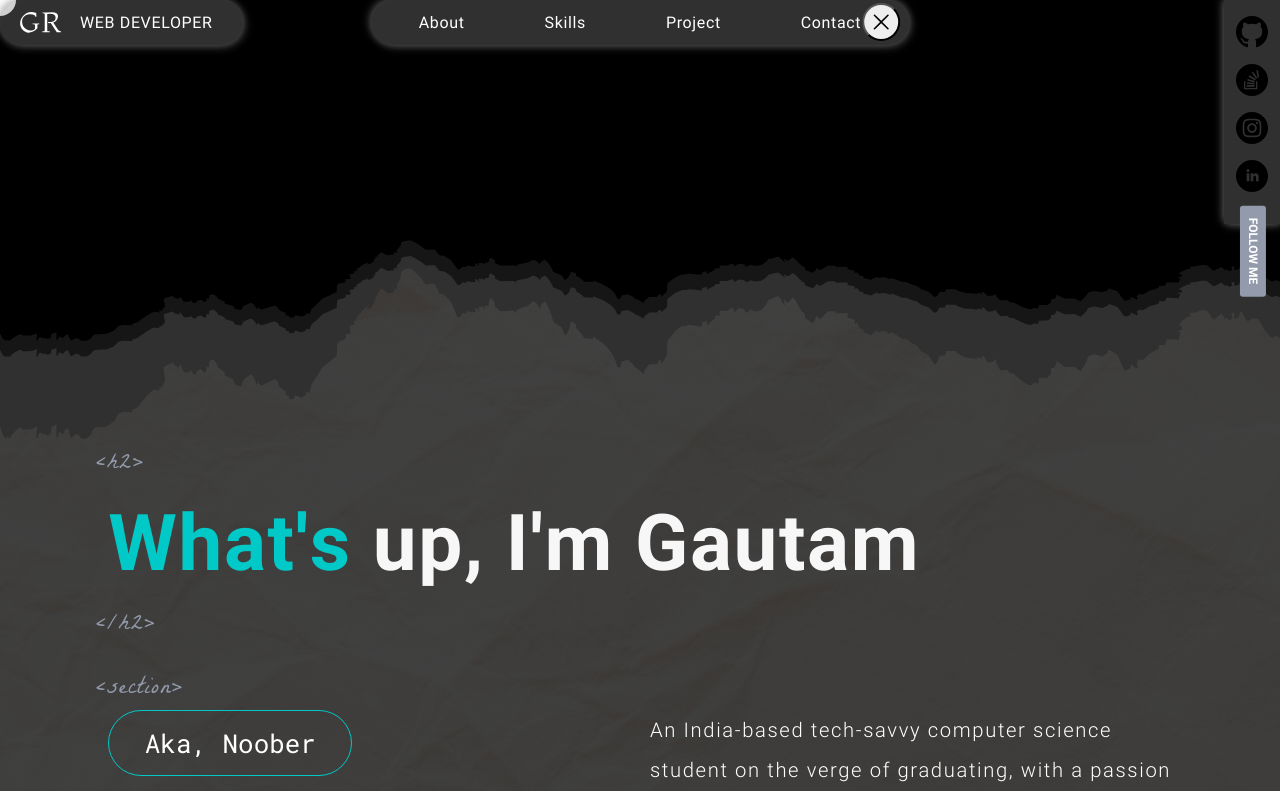
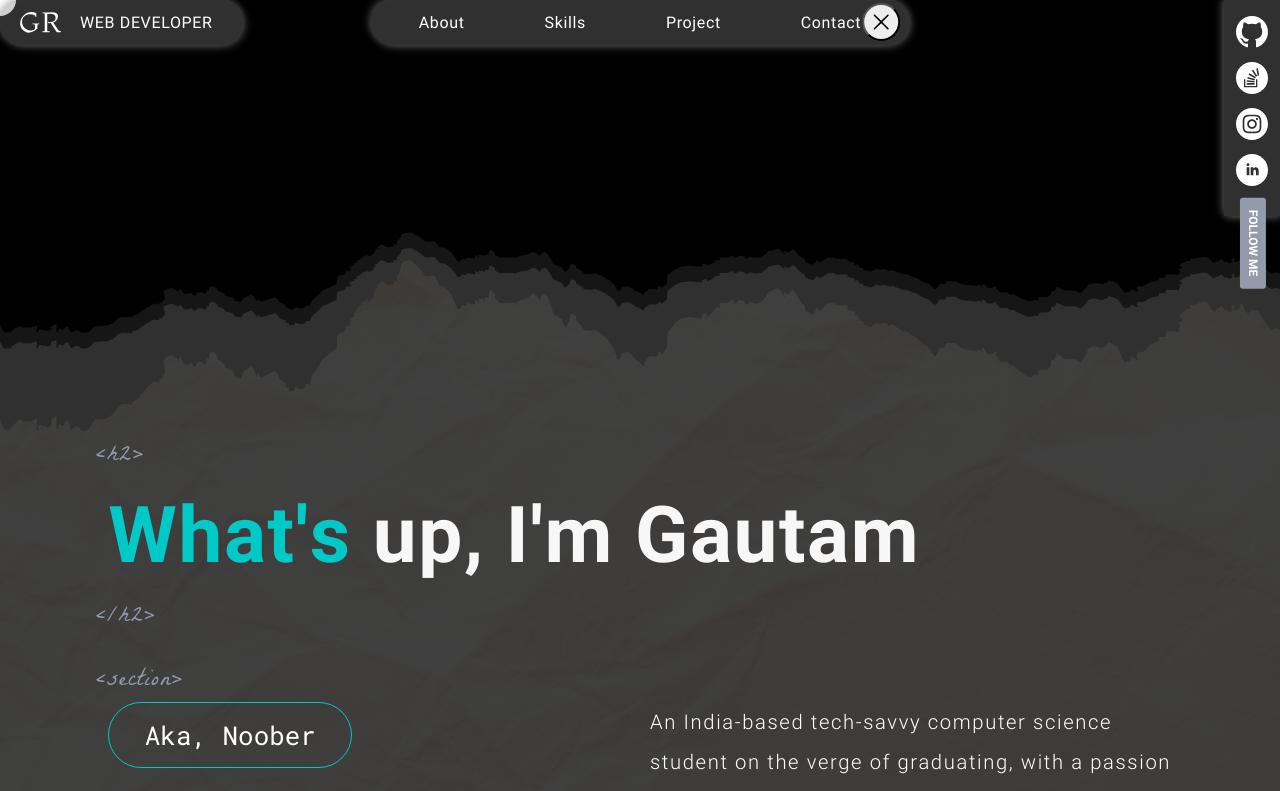
Before and after one commit to Gautam25Raj/portfolio, a React (Create React App) app: page / in a window 1280 px wide. Shown: the top 791 px of the page. Built offline with nearby package versions, Linux system fonts and the light colour scheme.

Commit message:
add hover effect on link

```diff
--- a/src/Components/Home/Nav.css
+++ b/src/Components/Home/Nav.css
@@ -5,17 +5,45 @@
   position: absolute;
   left: 50%;
   transform: translateX(-50%);
+  transition: width 0.3s ease-in;
+}
+
+.nav.close {
+  width: 0;
 }
 
 .nav-bar {
   display: flex;
-  /* margin: 0 100px; */
+}
+
+.close .nav-bar {
+  width: 0;
+}
+
+.close .nav-list {
+  visibility: hidden;
 }
 
 .nav-list {
+  position: relative;
   font-size: 16px;
   line-height: 19px;
   letter-spacing: 0.04em;
+}
+
+.nav-list::after {
+  content: '';
+  position: absolute;
+  width: 0%;
+  left: 0;
+  bottom: -5px;
+  height: 2px;
+  background-color: #fff;
+  transition: all 0.3s ease-in;
+}
+
+.nav-list:hover::after {
+  width: 110%;
 }
 
 .nav-list a {
@@ -35,4 +63,9 @@
   padding: 4px;
   background-color: #eeeeee;
   cursor: pointer;
+  transition: all 0.1s ease-in;
 }
+
+.nav-btn:hover {
+  transform: scale(0.95);
+}
--- a/src/Components/Home/Nav.js
+++ b/src/Components/Home/Nav.js
@@ -3,6 +3,11 @@ import './Nav.css';
 import cross from './../../Assests/SVG/cross.svg';
 
 const Nav = () => {
+  const navOpenClose = () => {
+    document.querySelector('.nav').classList.toggle('close');
+    // document.querySelector('.nav').style.width = 'auto';
+  };
+
   return (
     <nav className="nav center back-shadow height-border">
       <ul className="nav-bar">
@@ -23,7 +28,7 @@ const Nav = () => {
         </li>
       </ul>
 
-      <button className="nav-btn absolute-center">
+      <button onClick={navOpenClose} className="nav-btn">
         <img src={cross} alt="" />
       </button>
     </nav>
--- a/src/Components/Home/Social.css
+++ b/src/Components/Home/Social.css
@@ -9,11 +9,47 @@
 .social-link {
   margin: 0 auto 14px;
   width: 3.2rem;
-  transition: transform 0.3s ease-out;
+  height: 3.2rem;
+  position: relative;
+  cursor: pointer;
 }
 
-.social-link:hover {
-  transform: scale(1.2);
+.social-link img {
+  transition: transform 0.3s ease-out, filter 0.3s ease-out;
+}
+
+.social-link::after {
+  content: '';
+  border: 2px solid transparent;
+  border-radius: 50%;
+  width: 100%;
+  height: 100%;
+  position: absolute;
+  top: -2px;
+  left: -2px;
+  transition: all 0.3s ease-in;
+}
+
+.social-link:hover img {
+  transform: scale(0.9);
+}
+
+.social-link:hover::after {
+  left: -3px;
+  top: -3px;
+  border: 2px solid #fff;
+  width: 110%;
+  height: 110%;
+}
+
+.social-icon {
+  filter: invert(99%) sepia(3%) saturate(819%) hue-rotate(285deg)
+    brightness(121%) contrast(100%);
+}
+
+.social-link:hover .social-icon {
+  filter: invert(74%) sepia(47%) saturate(7191%) hue-rotate(141deg)
+    brightness(103%) contrast(101%);
 }
 
 .follow {
--- a/src/Components/Home/Social.js
+++ b/src/Components/Home/Social.js
@@ -11,22 +11,26 @@ const Social = () => {
       <ul className="social-links back-shadow">
         <li className="social-link">
           <a href="https://github.com/Gautam25Raj">
-            <img src={github} alt="github icon" />
+            <img src={github} alt="github icon" className="social-icon" />
           </a>
         </li>
         <li className="social-link">
           <a href="https://stackoverflow.com/users/13280732/nooberboy">
-            <img src={stackoverflow} alt="stackoverflow icon" />
+            <img
+              src={stackoverflow}
+              alt="stackoverflow icon"
+              className="social-icon"
+            />
           </a>
         </li>
         <li className="social-link">
           <a href="https://www.instagram.com/nooberboy/">
-            <img src={insta} alt="instagram icon" />
+            <img src={insta} alt="instagram icon" className="social-icon" />
           </a>
         </li>
         <li className="social-link">
           <a href="https://www.linkedin.com/in/gautam-raj-3932671a9/">
-            <img src={linkedin} alt="linkedin icon" />
+            <img src={linkedin} alt="linkedin icon" className="social-icon" />
           </a>
         </li>
       </ul>
```
